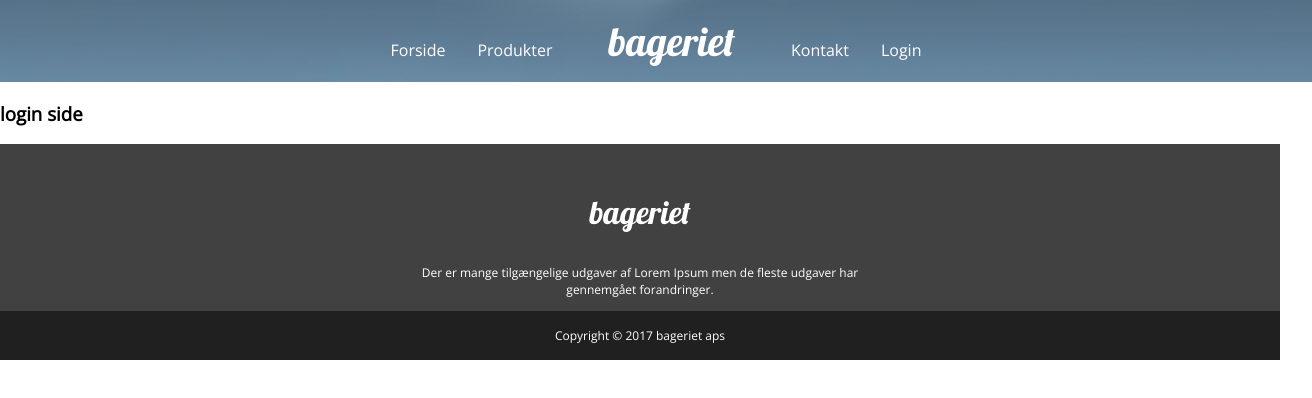
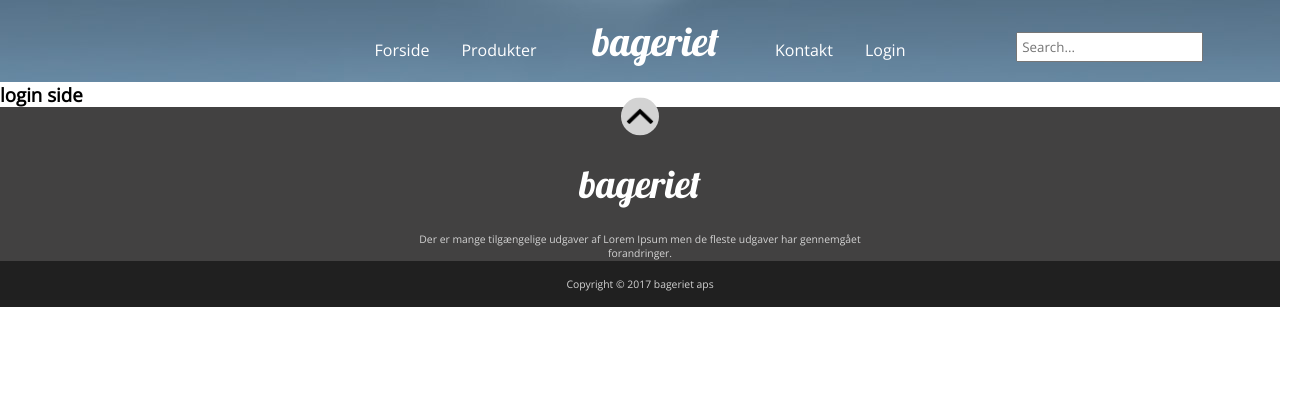
Before and after one commit to Eva-Renata/bageriet, a React (Create React App) app: page /login in a window 1280 px wide. Shown: the top 398 px of the page, 1312 px wide, since content can reach past the window. Built offline with nearby package versions, Linux system fonts and the light colour scheme.

Commit message:
nyhed section færdig

```diff
--- a/package.json
+++ b/package.json
@@ -8,6 +8,8 @@
     "@testing-library/jest-dom": "^5.16.1",
     "@testing-library/react": "^12.1.2",
     "@testing-library/user-event": "^13.5.0",
+    "axios": "^0.25.0",
+    "icons": "^1.0.0",
     "react": "^17.0.2",
     "react-dom": "^17.0.2",
     "react-material-ui-carousel": "^3.1.1",
--- a/src/App.scss
+++ b/src/App.scss
@@ -3,9 +3,15 @@
 // font-family: 'Lobster', cursive;
 // font-family: 'Open Sans', sans-serif;
 
+//TO ASK
+//search icon- icons
+//slider og prekker
+
 //common styles for the page
+*,
 body {
   margin: 0;
   padding: 0;
+  box-sizing: border-box;
   font-family: "Open Sans", sans-serif;
 }
--- /dev/null
+++ b/src/components/helpers/Helpers.module.scss
@@ -0,0 +1,16 @@
+@mixin title2 {
+  font-family: "Lobster", cursive;
+  font-size: 3vw;
+  padding: 3vh;
+  font-weight: 100;
+  color: $greycolor2;
+}
+@mixin section {
+  max-width: 70%;
+  margin: auto;
+  text-align: center;
+  padding: 3vh;
+}
+//colors
+$greycolor1: rgb(66, 65, 65);
+$greycolor2: rgb(32, 32, 32);
--- a/src/components/pages/forside/Forside.jsx
+++ b/src/components/pages/forside/Forside.jsx
@@ -1,10 +1,12 @@
 import style from './Forside.module.scss'
 import {Slider}  from '../../partials/slider/Slider'
+import { News } from '../../partials/news/News'
 
 export const Forside = () => {
     return(
      <section>
        <Slider />
+       <News />
      </section>
     )
 }
--- a/src/components/partials/footer/Footer.jsx
+++ b/src/components/partials/footer/Footer.jsx
@@ -3,6 +3,7 @@ import styles from './Footer.module.scss'
 export const Footer = () => {
     return (
         <footer>
+            <img src={require('../../../assets/Images/chevron.png')} alt="chevron" id="chevron"/>
             <h3>bageriet</h3>
             <p>Der er mange tilgængelige udgaver af Lorem Ipsum men de fleste udgaver har gennemgået forandringer.</p>
             <div className={styles.colorpatch}>
--- a/src/components/partials/footer/Footer.module.scss
+++ b/src/components/partials/footer/Footer.module.scss
@@ -1,30 +1,41 @@
+@import "../../helpers/Helpers.module.scss";
+
 footer {
   width: 100%;
-  background-color: rgb(66, 65, 65);
+  background-color: $greycolor1;
   text-align: center;
   height: 25vh;
   position: relative;
   padding-top: 2vh;
   h3 {
-    font-family: "Lobster", cursive;
+    @include title2;
     color: white;
-    font-size: 4vh;
-    font-weight: 100;
   }
   p {
-    color: white;
+    color: lightgrey;
     max-width: 500px;
     margin: auto;
-    font-size: 1.5vh;
+    font-size: 1.3vh;
   }
   .colorpatch {
     width: 100%;
-    background-color: rgb(32, 32, 32);
+    background-color: $greycolor2;
     position: absolute;
     bottom: 0;
     p {
+      color: lightgrey;
       margin: 2vh auto 2vh auto;
-      font-size: 1.5vh;
+      font-size: 1.3vh;
     }
   }
+  img {
+    width: 3%;
+    background-color: lightgray;
+    border-radius: 50%;
+    transform: rotate(270deg);
+    margin: auto;
+    display: block;
+    margin-top: -2%;
+    padding: 0.5vh;
+  }
 }
--- a/src/components/partials/header/Header.jsx
+++ b/src/components/partials/header/Header.jsx
@@ -1,6 +1,6 @@
 import style from './Header.module.scss'
 import { Nav } from '../nav/Nav'
-
+//import { FaSearch } from "react-icons/fa";
 
 // navlinks array
 const navItems = [
@@ -13,9 +13,15 @@ const navItems = [
 
 export const Header = () => {
  return (
-     <>
+     <header>
         <Nav navItems={navItems}/>
-     </>
+        <div className={style.search}>
+            <form>
+                <input type="text" placeholder="Search..." name="search"/>
+                {/* <FaSearch/> */}
+            </form>
+        </div>
+     </header>
 
  )
 }
--- a/src/components/partials/header/Header.module.scss
+++ b/src/components/partials/header/Header.module.scss
@@ -2,3 +2,12 @@
   width: 100%;
   height: 300vh;
 }
+div.search {
+  position: absolute;
+  top: 4%;
+  right: 6%;
+  z-index: 5;
+  input {
+    padding: 0.5vh;
+  }
+}
--- a/src/components/partials/nav/Nav.jsx
+++ b/src/components/partials/nav/Nav.jsx
@@ -8,9 +8,9 @@ export const Nav = props => {
             <ul className={style.navlist}>
                 {props && props.navItems.map((value,index) => {
                     return (
-                        <li key={index}>
+                            <li key={index}>
                             <NavLink to={value.path}>{value.name}</NavLink>
-                        </li>
+                            </li>
                     )
                 })}
             </ul>
--- a/src/components/partials/nav/Nav.module.scss
+++ b/src/components/partials/nav/Nav.module.scss
@@ -1,5 +1,5 @@
 .navbar {
-  width: 100%;
+  max-width: 100%;
   text-align: center;
   //background-color: rgb(66, 65, 65);   forslag!
   padding: 2vh;
--- /dev/null
+++ b/src/components/partials/news/News.module.scss
@@ -0,0 +1,32 @@
+@import "../../helpers/Helpers.module.scss";
+
+.newssection {
+  @include section;
+  color: $greycolor2;
+  h3 {
+    @include title2;
+  }
+  .figuresection {
+    display: grid;
+    grid-template-columns: auto auto auto;
+    gap: 2vw;
+    margin: auto;
+    figure {
+      margin: 1vw;
+      img {
+        border-radius: 50%;
+        max-width: 20vw;
+        margin: 3vh;
+      }
+      figcaption {
+        h4 {
+          font-size: 1.5vw;
+          padding: 2vh;
+        }
+        p {
+          font-size: 1.2vw;
+        }
+      }
+    }
+  }
+}
--- a/src/components/partials/slider/Slider.module.scss
+++ b/src/components/partials/slider/Slider.module.scss
@@ -1,12 +1,12 @@
 .slide {
   position: relative;
+  max-width: 100%;
   width: 100%;
-  height: 60vh;
-  justify-content: center;
-  align-items: center;
+  height: 140vh;
+  height: 100%;
   h3 {
     width: 50%;
-    font-size: 9vh;
+    font-size: 8vh;
     font-weight: 100;
     position: absolute;
     text-align: center;
@@ -17,6 +17,10 @@
   }
   img {
     width: 100%;
-    height: auto;
+    height: 100%;
+    //vertical-align: bottom;
   }
+  // .makeStyles-indicators-4 {
+  //   margin-top: 0;
+  // }
 }
```
Also changed, not shown: 1 other file (tests, documents, lock files or other folders).
